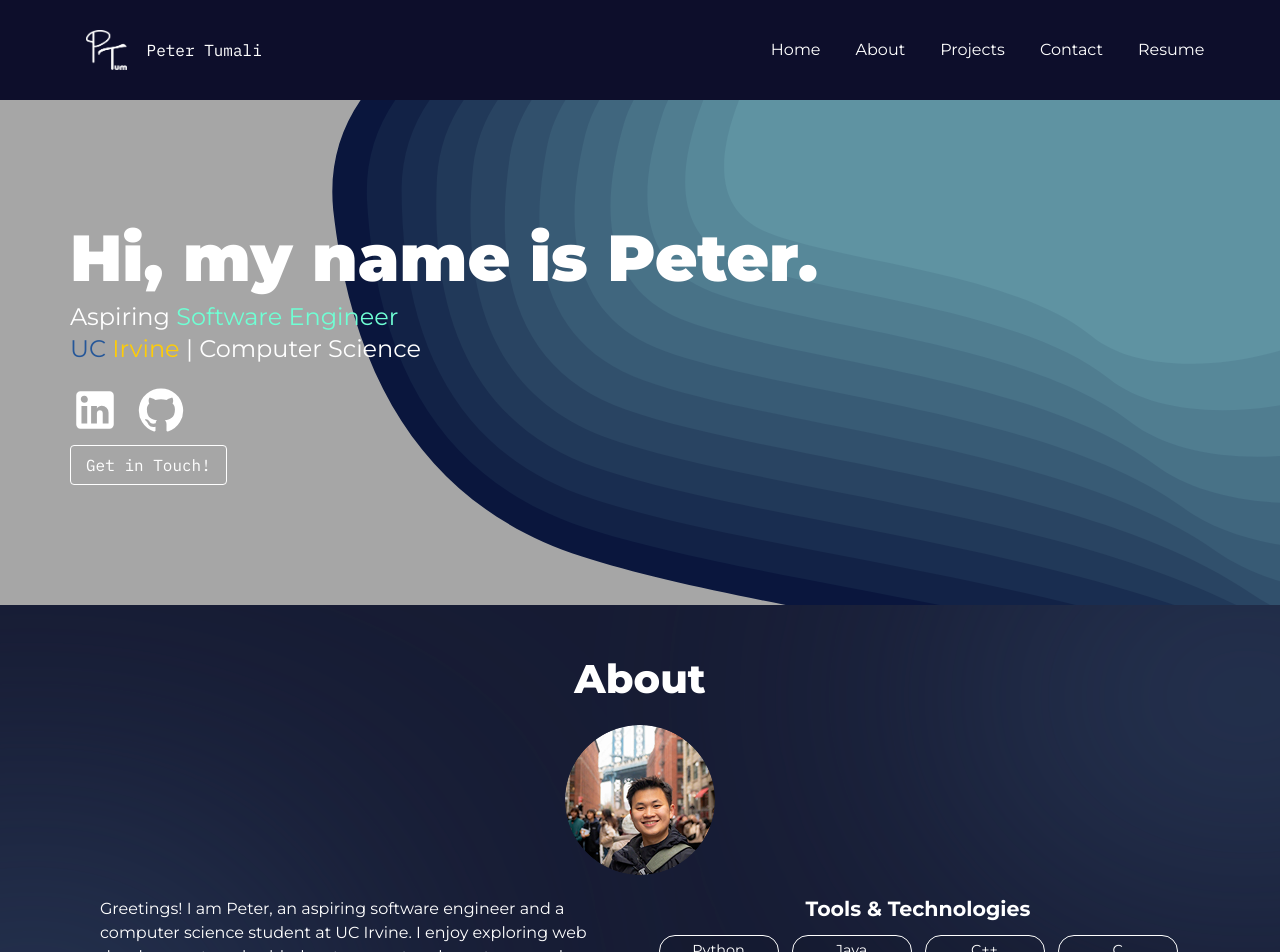
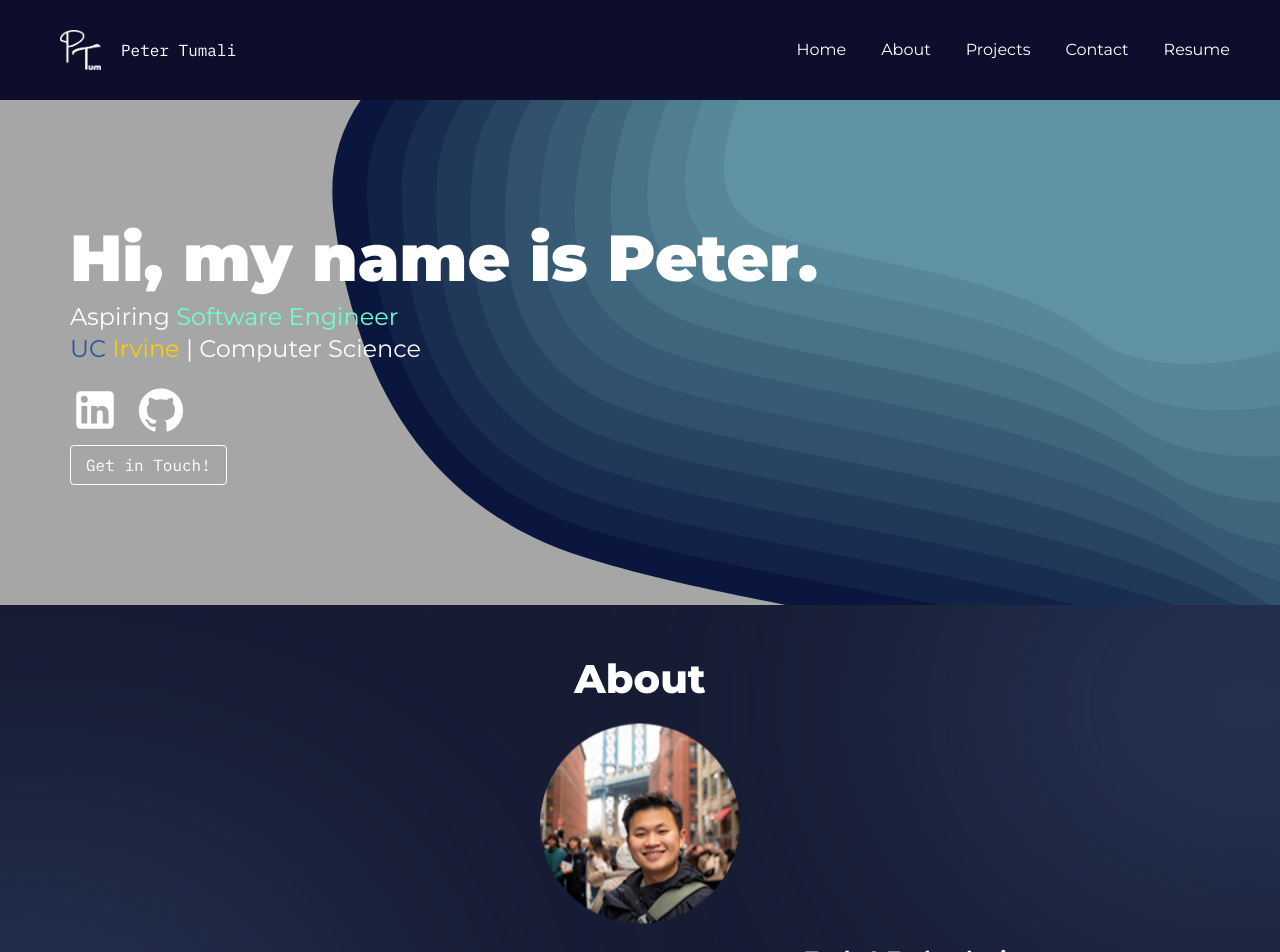
Before and after one commit to ptumali/portfolio, a React (Vite) app: page / in a window 1280 px wide. Shown: the top 952 px of the page. Built offline with nearby package versions, Linux system fonts and the light colour scheme.

Commit message:
Scroll and sticky Navbar

```diff
--- a/src/App.module.css
+++ b/src/App.module.css
@@ -2,7 +2,5 @@
 
 .App {
     background-color: var(--color-primary);
-    width: 100%;
-    height: 100px;
     color: var(--color-text);
 }
--- a/src/components/About/About.tsx
+++ b/src/components/About/About.tsx
@@ -10,8 +10,9 @@ const handleClick = () => {
 
 export const About = () => {
     return (
-        <Box component='section' className='container'
+        <Box id='about' component='section' className='container'
             sx={{
+                scrollMarginTop: '100px',
                 position: 'relative',
                 overflow: 'hidden',
                 width: '100%',
@@ -48,12 +49,24 @@ export const About = () => {
                 {/* Avatar-Icon */}
                 <Avatar src={getImageUrl('profileAvatar.png')} alt='Profile-Avatar'
                     sx={{
-                        width: '150px',
-                        height: '150px',
+                        width: '200px',
+                        height: '200px',
+                        animation: 'float 3s ease-in-out infinite',
+                        '@keyframes float': {
+                            '0%': {
+                                transform: 'translateY(0px)',
+                            },
+                            '50%': {
+                                transform: 'translateY(-10px)',
+                            },
+                            '100%': {
+                                transform: 'translateY(0px)',
+                            },
+                        }
                     }} />
 
                 {/* About-Description */}
-                <Grid container spacing={4} justifyContent='center'>
+                < Grid container spacing={4} justifyContent='center'>
                     <Grid size={{ xs: 12, md: 6 }}>
                         <Typography variant='body1'>
                             Greetings! I am Peter, an aspiring software engineer and a computer science student at UC Irvine. I enjoy exploring web development, embedded systems, networks systems, and more.
--- a/src/components/Hero/Hero.tsx
+++ b/src/components/Hero/Hero.tsx
@@ -8,8 +8,9 @@ const heroBg = getImageUrl("heroBg.svg");
 
 export const Hero = () => {
     return (
-        <Box component="section" className="container"
+        <Box id='home' component="section" className="container"
             sx={{
+                scrollMarginTop: '100px',
                 position: 'relative',
                 width: '100%',
                 minHeight: {
--- a/src/components/Navbar/Navbar.module.css
+++ b/src/components/Navbar/Navbar.module.css
@@ -1,14 +1,16 @@
 @import "../../vars.css";
 
 .navbar {
-    position: relative;
+    position: sticky;
+    top: 0;
+    height: 100px;
+    width: 100%;
     display: flex;
     align-items: center;
     justify-content: space-between;
     padding: 20px 50px;
     z-index: 50;
-    margin: 0 2%;
-
+    background-color: var(--color-primary);
     /* border: 2pt solid red; */
 }
 
--- a/src/components/Navbar/Navbar.tsx
+++ b/src/components/Navbar/Navbar.tsx
@@ -27,7 +27,7 @@ export const Navbar = () => {
                     onClick = {() => setMenuOpen(false)}
                 >
                     <li>
-                        <a href="/">Home</a>
+                        <a href="#home">Home</a>
                     </li>
                     <li>
                         <a href="#about">About</a>
--- a/src/index.css
+++ b/src/index.css
@@ -3,3 +3,7 @@
     margin: 0;
     padding: 0;
 }
+
+body {
+    scroll-behavior: smooth;
+}
```
